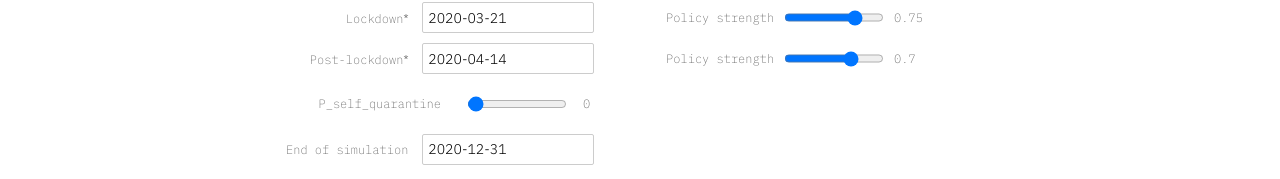
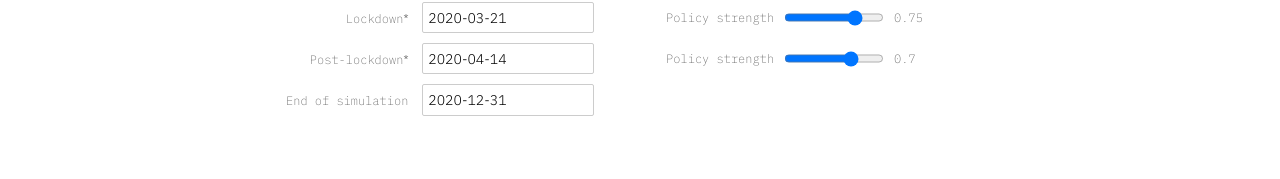
Before and after one commit to alsino/corona-impact-analysis, a Svelte app: page / in a window 1280 px wide. Shown: the part 581-760 px from the top of the page. Built offline with nearby package versions, Linux system fonts and the light colour scheme; no server answers.

Commit message:
hide self quarantine slider

```diff
--- a/src/Control.svelte
+++ b/src/Control.svelte
@@ -122,7 +122,7 @@
 
 {:else if id == 5}
 
-	<div class="ctrl">
+	<!-- <div class="ctrl">
 		<div class="date date-small">
 			<span>{label}</span>
 			<input type=range bind:value={settings.p_self_quarantine} min=0 max=1 step=0.01 on:change={update}>
@@ -130,7 +130,7 @@
 		</div>
 	<div class="spacer"></div>
 	<div class="strength"></div>
-	</div>
+	</div> -->
 
 {:else if id == 6}
 
```
